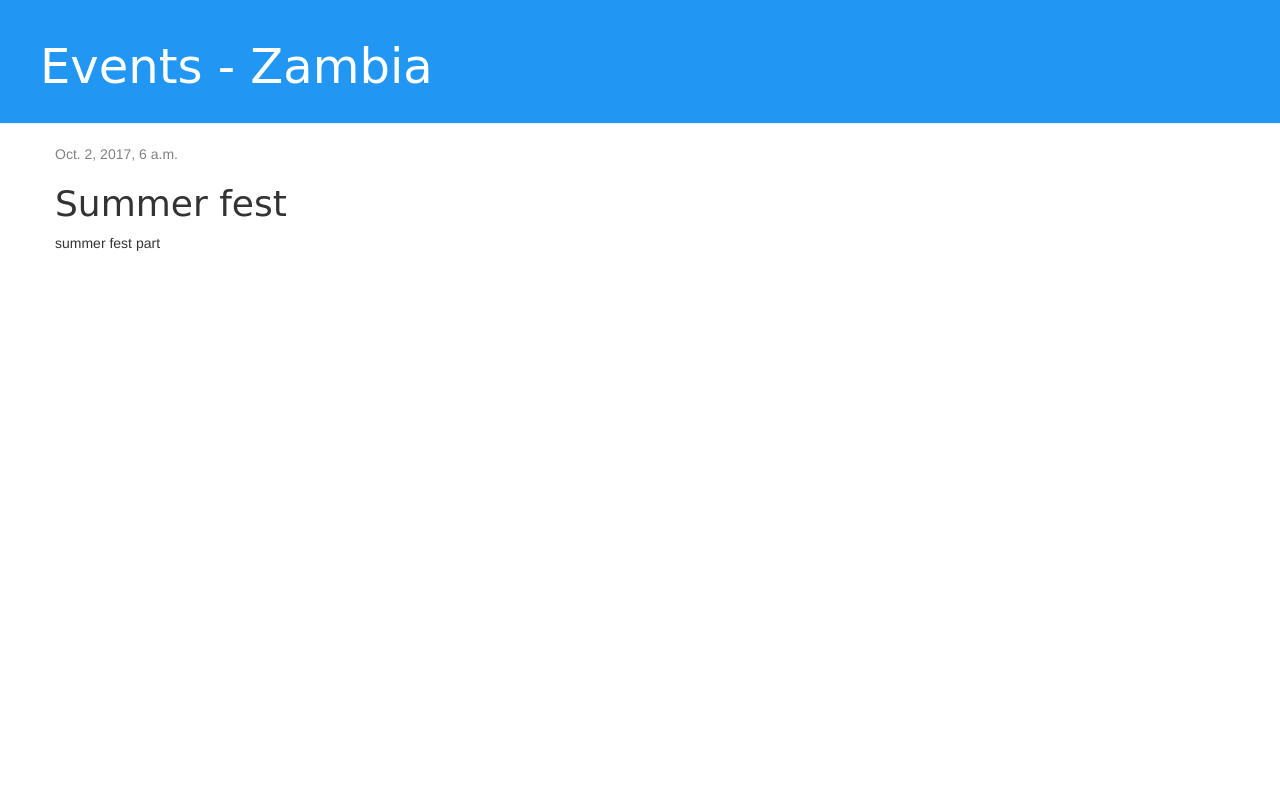
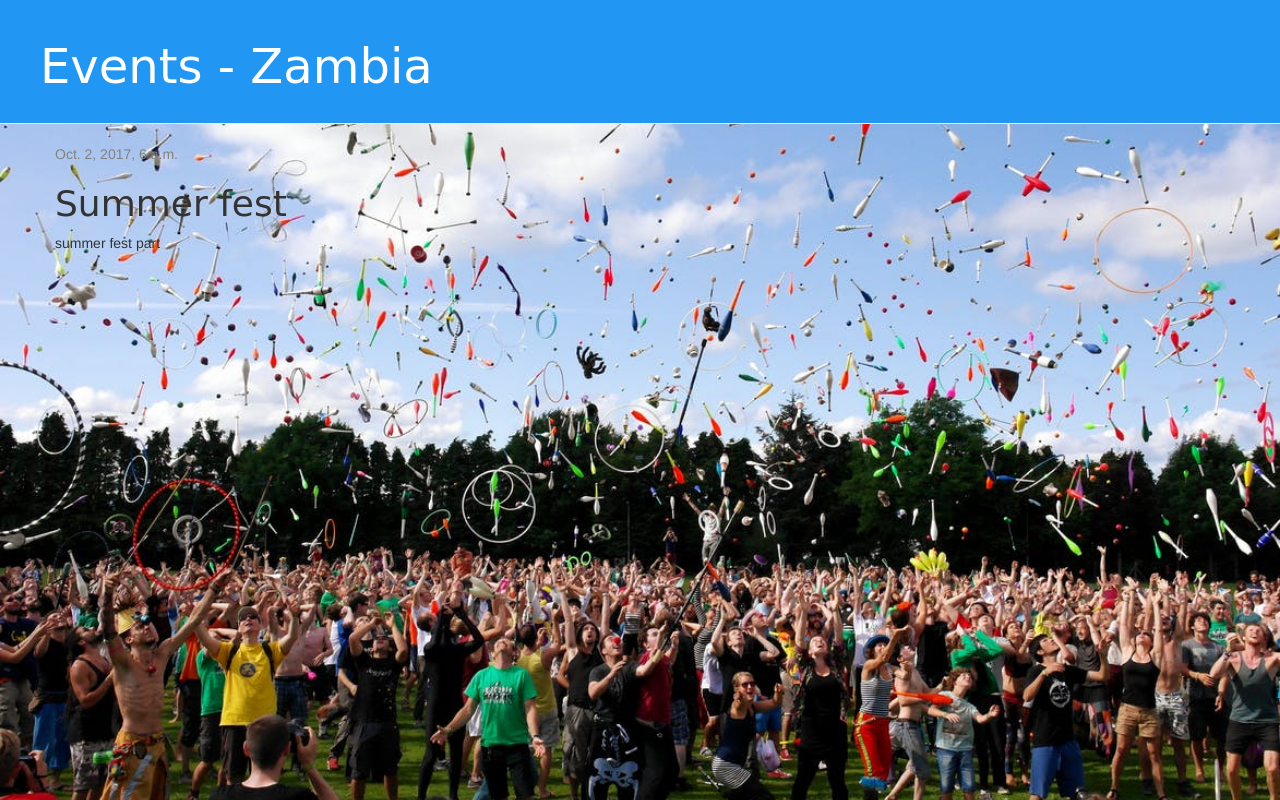
Before and after one commit to sjtg/events, a Django app: page /events/1/ in a window 1280 px wide. Run offline with Django 3.2, Linux system fonts and the light colour scheme; data comes from the database, SQL or seed files in the repository; some libraries are stand-ins or nearby versions.

Commit message:
1) Added background image for the events page

```diff
--- a/events/eventsapp/static/css/main.css
+++ b/events/eventsapp/static/css/main.css
@@ -1,3 +1,10 @@
+body{
+	background: url(../img/bg.jpeg) no-repeat center center fixed;
+  -webkit-background-size: cover;
+  -moz-background-size: cover;
+  -o-background-size: cover;
+  background-size: cover;
+}
 .page-header {
     background-color: #2196F3;
     margin-top: 0;
```
